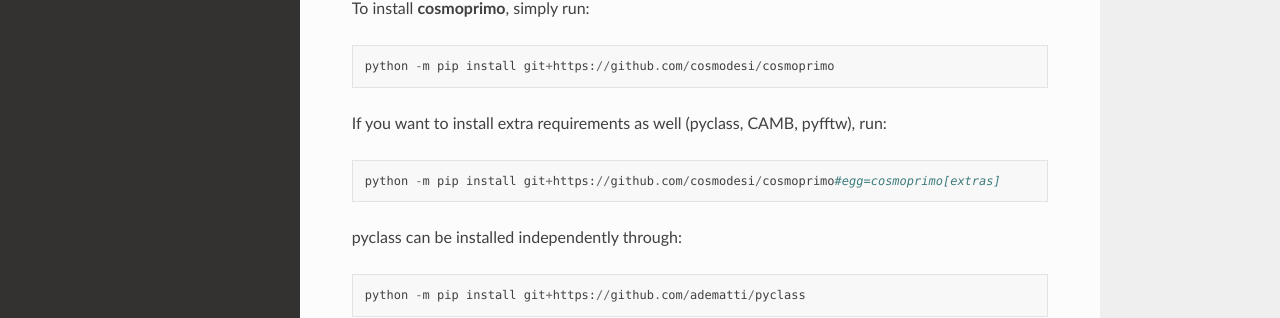
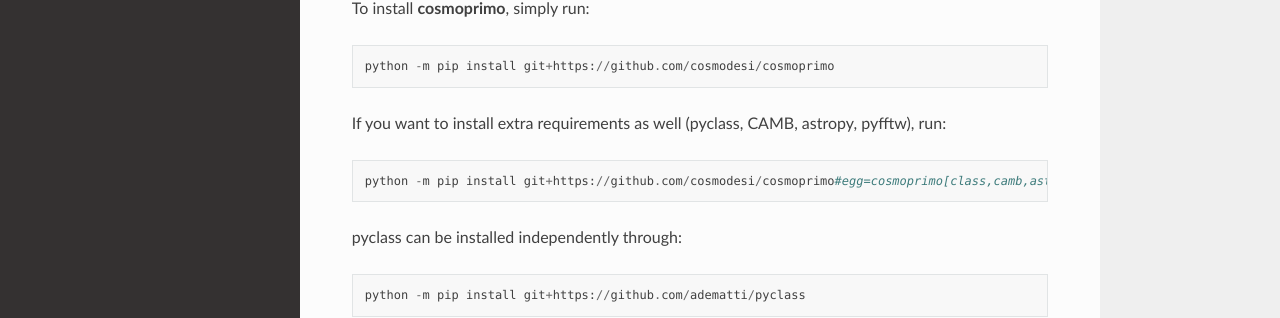
Before and after one commit to cosmodesi/cosmoprimo, a Sphinx documentation site: the page built from doc/user/building.rst, in a window 1280 px wide and 1385 px high. Shown: the part 539-857 px from the top of the window. Built offline with Sphinx 7.4.7 and the Read the Docs theme 2.0.0, drawn with Linux system fonts in a browser that asks for light colours.

Commit message:
split extras

```diff
--- a/doc/user/building.rst
+++ b/doc/user/building.rst
@@ -22,9 +22,9 @@
 
   python -m pip install git+https://github.com/cosmodesi/cosmoprimo
 
-If you want to install extra requirements as well (pyclass, CAMB, pyfftw), run::
+If you want to install extra requirements as well (pyclass, CAMB, astropy, pyfftw), run::
 
-  python -m pip install git+https://github.com/cosmodesi/cosmoprimo#egg=cosmoprimo[extras]
+  python -m pip install git+https://github.com/cosmodesi/cosmoprimo#egg=cosmoprimo[class,camb,astropy,extras]
 
 pyclass can be installed independently through::
 
--- a/setup.py
+++ b/setup.py
@@ -17,7 +17,7 @@
       license='BSD3',
       url='http://github.com/cosmodesi/cosmoprimo',
       install_requires=['numpy', 'scipy'],
-      extras_require={'extras':['cython', 'pyclass @ git+https://github.com/adematti/pyclass@1.0.0', 'camb', 'pyfftw']},
+      extras_require={'class':['cython', 'pyclass @ git+https://github.com/adematti/pyclass@1.0.0'], 'camb':['camb'], 'astropy':['astropy'], 'extras':['pyfftw']},
       package_data={'cosmoprimo': ['data/*.dat']},
       packages=['cosmoprimo']
 )
```
